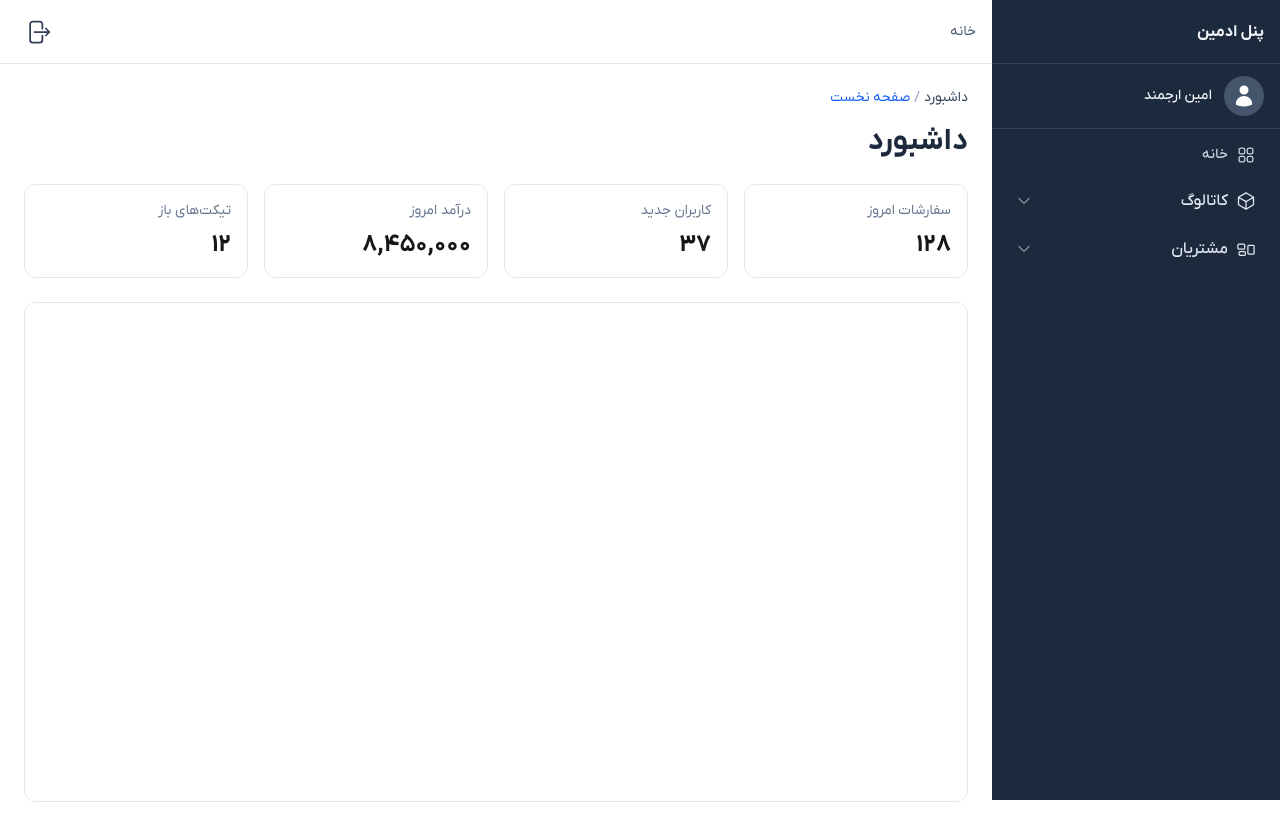
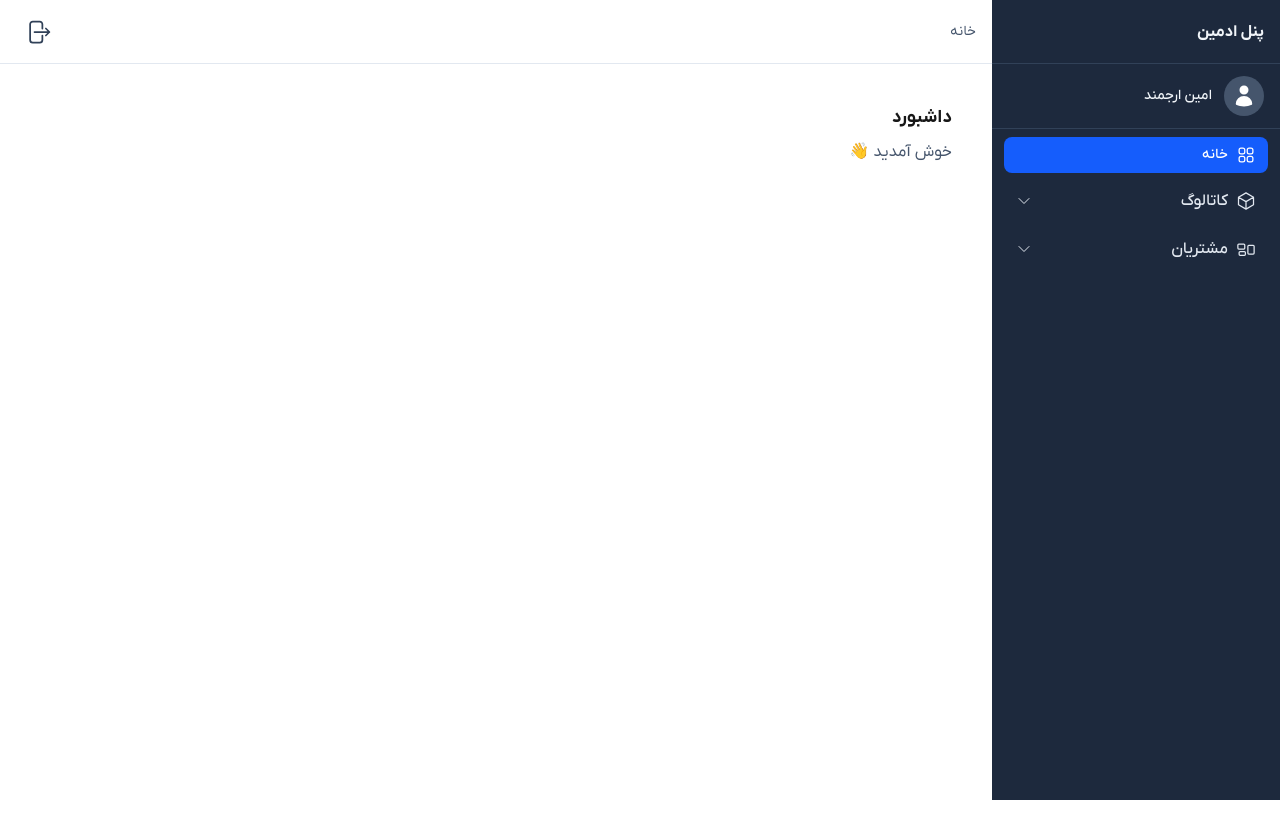
Before and after one commit to Esazade/adminPanelFront, a Next.js app: page / in a window 1280 px wide. After the commit the page ends 800 px from the top, so only its background shows below. Built offline with nearby package versions, Linux system fonts and the light colour scheme.

Commit message:
change page

```diff
--- a/app/dashboard/page.jsx
+++ /dev/null
@@ -1,9 +0,0 @@
-// app/dashboard/page.jsx
-export default function DashboardPage() {
-  return (
-    <div className="p-4">
-      <h1 className="text-lg font-semibold">داشبورد</h1>
-      <p className="text-slate-600 mt-2">خوش آمدید 👋</p>
-    </div>
-  );
-}
--- a/app/page.js
+++ b/app/page.js
@@ -1,29 +1,10 @@
 export default function Page() {
   return (
     <>
-      <div className="text-sm text-slate-500 mb-4">
-        <span className="text-slate-700">داشبورد</span>
-        <span className="mx-1 text-slate-400">/</span>
-        <a className="text-blue-600 hover:underline" href="#">صفحه نخست</a>
+      <div className="p-4">
+        <h1 className="text-lg font-semibold">داشبورد</h1>
+        <p className="text-slate-600 mt-2">خوش آمدید 👋</p>
       </div>
-
-      <h1 className="text-3xl font-bold text-slate-800 mb-6">داشبورد</h1>
-
-      <div className="grid grid-cols-1 md:grid-cols-2 xl:grid-cols-4 gap-4">
-        {[
-          { title: 'سفارشات امروز', value: '128' },
-          { title: 'کاربران جدید', value: '37' },
-          { title: 'درآمد امروز', value: '8,450,000' },
-          { title: 'تیکت‌های باز', value: '12' },
-        ].map((c) => (
-          <div key={c.title} className="bg-white border border-slate-200 rounded-xl p-4">
-            <div className="text-slate-500 text-sm">{c.title}</div>
-            <div className="text-2xl font-semibold mt-2">{c.value}</div>
-          </div>
-        ))}
-      </div>
-
-      <div className="mt-6 bg-white border border-slate-200 rounded-xl h-[500px]" />
     </>
   );
 }
--- a/components/Sidebar.jsx
+++ b/components/Sidebar.jsx
@@ -62,7 +62,7 @@ export default function Sidebar({ isOpen = false, onClose }) {
   const pathname = usePathname();
 
   const menu = [
-    { type: 'link', label: 'خانه', href: '/dashboard', icon: Squares2X2Icon, defaultOpen: true },
+    { type: 'link', label: 'خانه', href: '/', icon: Squares2X2Icon, defaultOpen: true },
 
     { type: 'section', title: 'کاتالوگ', icon: CubeIcon, items: [
       { label: 'محصولات', href: '/products' },
@@ -90,7 +90,7 @@ export default function Sidebar({ isOpen = false, onClose }) {
         transform transition-transform duration-200 ${isOpen ? 'translate-x-0' : 'translate-x-full'}
         md:sticky md:top-0 md:translate-x-0 md:z-auto md:flex-shrink-0 h-full md:h-screen overflow-y-auto`}>
         <div className="h-16 flex items-center px-4 border-b border-slate-700 justify-between">
-          <div className="font-semibold">پنل ادمین</div>
+          <Link href="\"><div className="font-semibold">پنل ادمین</div></Link>
           <button onClick={onClose} className="md:hidden p-1" aria-label="Close sidebar">
             <XMarkIcon className="w-6 h-6 text-slate-300" />
           </button>
```
